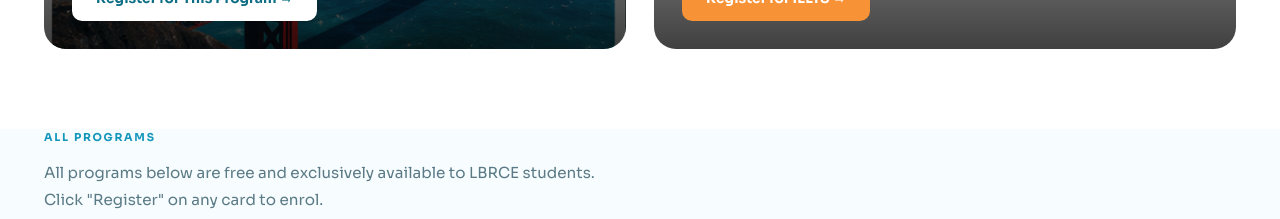
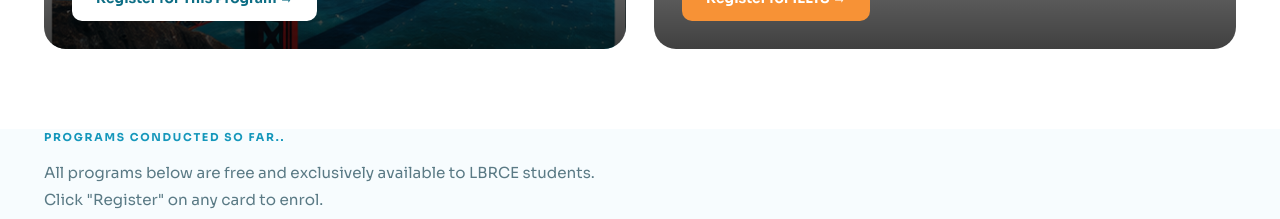
Before and after one commit to nandini-1579/InternationalCell, a website: page icell/public/programs.html in a window 1280 px wide. Shown: the part 1060-1279 px from the top of the page. Drawn offline with Linux system fonts and the light colour scheme; files whose address does not match are found by name.

Commit message:
Update programs.html

```diff
--- a/icell/public/programs.html
+++ b/icell/public/programs.html
@@ -301,7 +301,7 @@ footer{background:var(--dark);color:rgba(255,255,255,.6);}
 <!-- ALL PROGRAMS -->
 <section style="background:var(--off);padding-top:0;padding-bottom:80px;">
   <div class="max">
-    <div class="label rev">All Programs</div>
+    <div class="label rev">Programs Conducted So Far..</div>
     <!--<h2 class="heading rev">Every Service, <span>No Cost</span></h2>-->
     <p class="sub-copy rev">All programs below are free and exclusively available to LBRCE students. Click "Register" on any card to enrol.</p>
     <div class="prog-grid">
```
